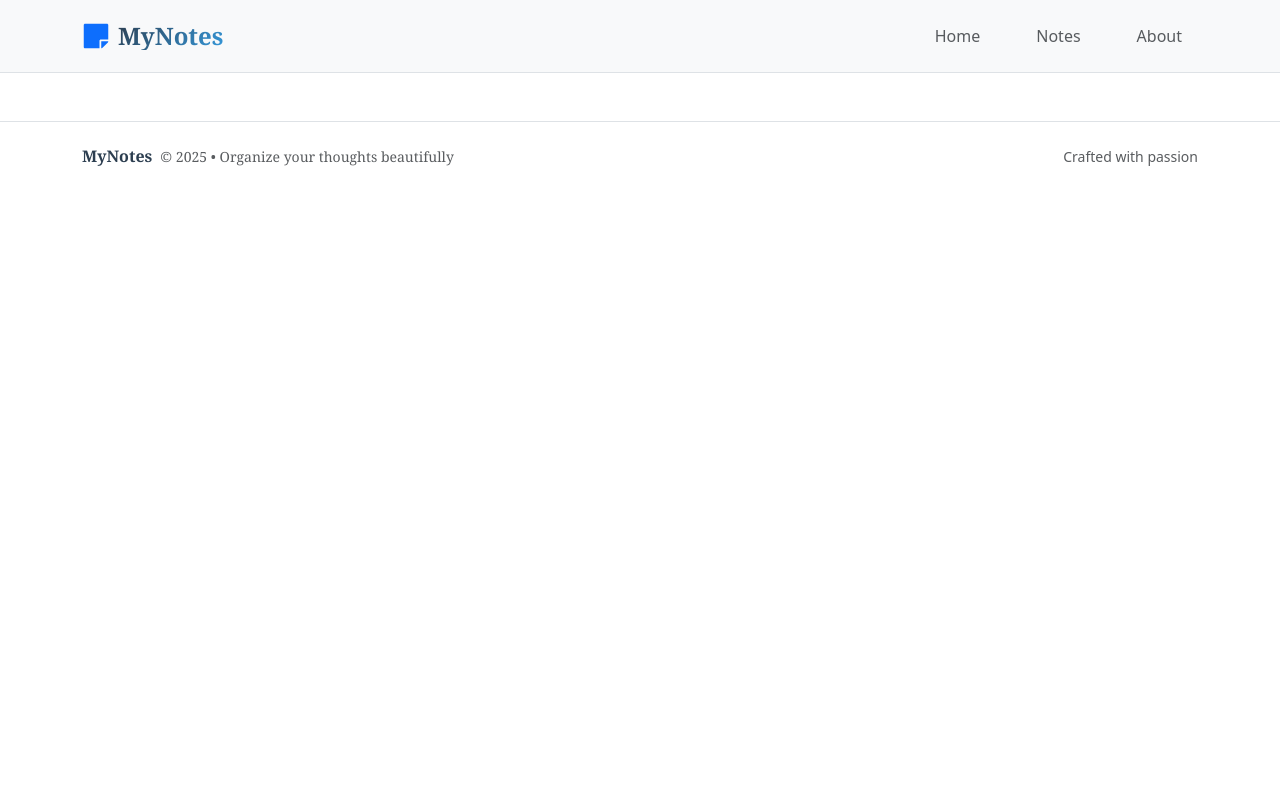
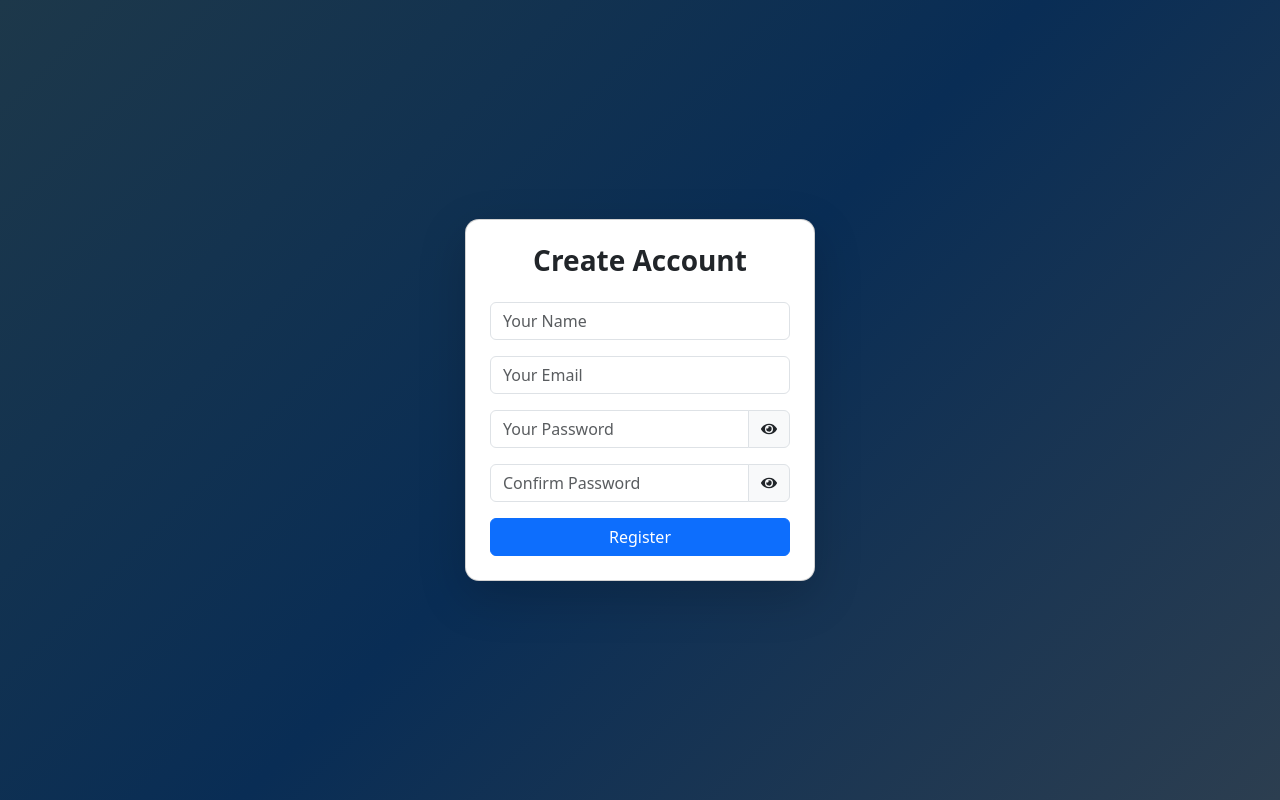
Before and after one commit to dev-suryajith/MyNotes-Frontend, a React (Vite) app: page /register in a window 1280 px wide. Built offline with nearby package versions, Linux system fonts and the light colour scheme.

Commit message:
User Login-Register Added

```diff
--- a/src/App.jsx
+++ b/src/App.jsx
@@ -2,12 +2,13 @@ import LetterPad from "./components/LetterPad"
 import 'bootstrap/dist/css/bootstrap.min.css';
 import 'react-toastify/dist/ReactToastify.css';
 import NoteList from "./components/NoteList";
-import { Route, Routes } from 'react-router-dom';
+import { Route, Routes, useLocation } from 'react-router-dom';
 import { useState } from "react";
 import Header from "./components/Header";
 import Home from "./components/Home";
 import Footer from "./components/Footer";
 import About from "./components/About";
+import LoginRegister from "./components/LoginRegister";
 
 function App() {
   const [editData, setEditData] = useState({
@@ -15,16 +16,21 @@ function App() {
     data: ""
   })
   const [gotoNotepad, setGoToNotePad] = useState(false)
+
+  const location = useLocation();
+  const isAuthPage = location.pathname === "/login" || location.pathname === "/register";
   return (
     <>
-      <Header />
+      {!isAuthPage && <Header />}
       <Routes>
         <Route path='/' element={<Home setGoToNotePad={setGoToNotePad} />} />
-        <Route path='/about' element={<About/>} />
+        <Route path='/about' element={<About />} />
         <Route path='/notepad' element={<LetterPad editData={editData} gotoNotepad={gotoNotepad} />} />
         <Route path='/notes' element={<NoteList setEditData={setEditData} />} />
+        <Route path='/login' element={<LoginRegister login />} />
+        <Route path='/register' element={<LoginRegister />} />
       </Routes>
-      <Footer/>
+      {!isAuthPage && <Footer />}
     </>
   )
 }
--- a/src/components/Header.jsx
+++ b/src/components/Header.jsx
@@ -1,12 +1,26 @@
 import React from "react";
-import { Link, NavLink } from "react-router-dom";
+import { Link, NavLink, useNavigate } from "react-router-dom";
 import { FaStickyNote } from "react-icons/fa";
 
 const Header = () => {
+
+  const navigate = useNavigate();
+
+  // Check if user exists in localStorage
+  const user = localStorage.getItem("NoteUser");
+  const isLoggedIn = !!user;
+
+  // Logout function
+  const handleLogout = () => {
+    localStorage.removeItem("NoteUser"); // remove stored user
+    navigate("/login");                  // redirect
+  };
+
   return (
     <header className="border-bottom py-3" style={{ backgroundColor: "#f8f9fa" }}>
       <div className="container">
         <div className="d-flex justify-content-between align-items-center">
+
           {/* Logo */}
           <Link
             to="/"
@@ -29,20 +43,18 @@ const Header = () => {
 
           {/* Navigation */}
           <nav className="d-flex gap-4 align-items-center">
+
             <NavLink
               to="/"
               className={({ isActive }) =>
                 `text-decoration-none px-3 py-2 rounded-pill transition-all ${
-                  isActive
-                    ? "text-white fw-semibold"
-                    : "text-muted"
+                  isActive ? "text-white fw-semibold" : "text-muted"
                 }`
               }
               style={({ isActive }) => ({
                 background: isActive
                   ? "linear-gradient(135deg, #3498db 0%, #2c3e50 100%)"
                   : "transparent",
-                transition: "all 0.3s ease"
               })}
             >
               Home
@@ -52,16 +64,13 @@ const Header = () => {
               to="/notes"
               className={({ isActive }) =>
                 `text-decoration-none px-3 py-2 rounded-pill transition-all ${
-                  isActive
-                    ? "text-white fw-semibold"
-                    : "text-muted"
+                  isActive ? "text-white fw-semibold" : "text-muted"
                 }`
               }
               style={({ isActive }) => ({
                 background: isActive
                   ? "linear-gradient(135deg, #3498db 0%, #2c3e50 100%)"
                   : "transparent",
-                transition: "all 0.3s ease"
               })}
             >
               Notes
@@ -71,20 +80,35 @@ const Header = () => {
               to="/about"
               className={({ isActive }) =>
                 `text-decoration-none px-3 py-2 rounded-pill transition-all ${
-                  isActive
-                    ? "text-white fw-semibold"
-                    : "text-muted"
+                  isActive ? "text-white fw-semibold" : "text-muted"
                 }`
               }
               style={({ isActive }) => ({
                 background: isActive
                   ? "linear-gradient(135deg, #3498db 0%, #2c3e50 100%)"
                   : "transparent",
-                transition: "all 0.3s ease"
               })}
             >
               About
             </NavLink>
+
+            {/* Login / Logout Button */}
+            {!isLoggedIn ? (
+              <NavLink
+                to="/login"
+                className="text-decoration-none px-3 py-2 rounded-pill text-muted"
+              >
+                Login
+              </NavLink>
+            ) : (
+              <button
+                onClick={handleLogout}
+                className="btn btn-danger px-3 py-2 rounded-pill"
+              >
+                Logout
+              </button>
+            )}
+
           </nav>
         </div>
       </div>
--- /dev/null
+++ b/src/components/LoginRegister.jsx
@@ -0,0 +1,172 @@
+import { useEffect, useState } from "react";
+import { FaEye, FaEyeSlash } from "react-icons/fa";
+import { useNavigate } from "react-router-dom";
+import { loginUserApi, registerUserApi } from "../services/allAPI";
+
+function LoginRegister({ login }) {
+    const navigate = useNavigate();
+
+    const [userDetails, setUserDetails] = useState({
+        name: "",
+        email: "",
+        password: "",
+    });
+
+    const [confirmPassword, setConfirmPassword] = useState("");
+
+    const [showPassword, setShowPassword] = useState(false);
+    const [showConfirmPassword, setShowConfirmPassword] = useState(false);
+
+    // Auto-login if user already stored
+    useEffect(() => {
+        const storedUser = localStorage.getItem("NoteUser");
+        if (storedUser) {
+            navigate("/notes");
+        }
+    }, []);
+
+    // ---------- LOGIN ----------
+    const handleLogin = async () => {
+        const { email, password } = userDetails;
+
+        if (!email || !password) {
+            alert("Please fill all fields");
+            return;
+        }
+
+        try {
+            const response = await loginUserApi({ email, password });
+
+            if (response.status === 200) {
+                alert("Login Successful 🎉");
+                localStorage.setItem("NoteUser", JSON.stringify(response.data));
+                navigate("/notes");
+            }
+        } catch (error) {
+            alert("Invalid email or password!");
+            console.error("Login Error →", error);
+        }
+    };
+
+    // ---------- REGISTER ----------
+    const handleRegister = async () => {
+        const { name, email, password } = userDetails;
+
+        if (!name || !email || !password || !confirmPassword) {
+            alert("Please fill all fields");
+            return;
+        }
+
+        if (password !== confirmPassword) {
+            alert("Passwords don't match!");
+            return;
+        }
+
+        try {
+            const response = await registerUserApi(userDetails);
+
+            if (response.status === 200 || response.status === 201) {
+                alert("Registration Successful 🎉");
+                localStorage.setItem("NoteUser", JSON.stringify(response.data));
+                navigate("/notes");
+            }
+        } catch (error) {
+            if (error?.response?.status === 409) {
+                alert("User already exists. Please Login.");
+            } else {
+                alert("Something went wrong while registering.");
+                console.error("Registration Error →", error);
+            }
+        }
+    };
+
+    return (
+        <div
+            className="d-flex justify-content-center align-items-center"
+            style={{
+                width: "100%",
+                height: "100vh",
+                background: "linear-gradient(135deg,#1d384a 0%,#092d55 50%, #2c3e50 100%)",
+            }}
+        >
+            <div
+                className="card p-4 shadow-lg"
+                style={{ width: "350px", borderRadius: "14px" }}
+            >
+                <h3 className="text-center mb-4 fw-bold">
+                    {login ? "Login" : "Create Account"}
+                </h3>
+
+                {/* Name (Only Register) */}
+                {!login && (
+                    <input
+                        type="text"
+                        className="form-control mb-3"
+                        placeholder="Your Name"
+                        onChange={(e) =>
+                            setUserDetails({ ...userDetails, name: e.target.value })
+                        }
+                    />
+                )}
+
+                {/* Email */}
+                <input
+                    type="email"
+                    className="form-control mb-3"
+                    placeholder="Your Email"
+                    onChange={(e) =>
+                        setUserDetails({ ...userDetails, email: e.target.value })
+                    }
+                />
+
+                {/* Password */}
+                <div className="input-group mb-3">
+                    <input
+                        type={showPassword ? "text" : "password"}
+                        className="form-control"
+                        placeholder="Your Password"
+                        onChange={(e) =>
+                            setUserDetails({ ...userDetails, password: e.target.value })
+                        }
+                    />
+                    <span
+                        className="input-group-text"
+                        style={{ cursor: "pointer" }}
+                        onClick={() => setShowPassword(!showPassword)}
+                    >
+                        {showPassword ? <FaEyeSlash /> : <FaEye />}
+                    </span>
+                </div>
+
+                {/* Confirm Password (Only Register) */}
+                {!login && (
+                    <div className="input-group mb-3">
+                        <input
+                            type={showConfirmPassword ? "text" : "password"}
+                            className="form-control"
+                            placeholder="Confirm Password"
+                            onChange={(e) => setConfirmPassword(e.target.value)}
+                        />
+                        <span
+                            className="input-group-text"
+                            style={{ cursor: "pointer" }}
+                            onClick={() => setShowConfirmPassword(!showConfirmPassword)}
+                        >
+                            {showConfirmPassword ? <FaEyeSlash /> : <FaEye />}
+                        </span>
+                    </div>
+                )}
+
+                {/* Button */}
+                <button
+                    className="btn btn-primary w-100"
+                    onClick={login ? handleLogin : handleRegister}
+                >
+                    {login ? "Login" : "Register"}
+                </button>
+            </div>
+        </div>
+    );
+}
+
+export default LoginRegister;
--- a/src/components/NoteList.jsx
+++ b/src/components/NoteList.jsx
@@ -47,12 +47,18 @@ function NoteList({ setEditData }) {
         toast(message, toastConfig);
     }
   };
-
+  const loggedUser = JSON.parse(localStorage.getItem('NoteUser'))
+  const loggedUserID = (loggedUser?.id)
+  // console.log(loggedUserID)
   // Fetch all notes
   const getNotes = async () => {
     try {
       const res = await getAllNotesApi();
-      setAllNotes(res.data);
+      const userNotes = res.data.filter(
+        (note) => note.userID === loggedUserID
+      );
+
+      setAllNotes(userNotes);
     } catch (error) {
       console.error("Error fetching notes:", error);
       showToast("Failed to load notes. Please try again.", "error");
@@ -137,10 +143,14 @@ function NoteList({ setEditData }) {
   };
 
   const handleCreateNote = () => {
-    setEditData(null);
+  if (loggedUserID) {
     navigate("/notepad");
     showToast("Creating new note...", "info");
+  } else {
+    showToast("Please Login!", "info");
+  }
 };
+
 
 const handleSearchClear = () => {
   if (searchTerm) {
--- a/src/services/serverURL.js
+++ b/src/services/serverURL.js
@@ -1,4 +1,4 @@
-// const BASEURL = "http://localhost:3000"
-const BASEURL = "https://mynotes-backend-eky4.onrender.com"
+const BASEURL = "http://localhost:3000"
+// const BASEURL = "https://mynotes-backend-eky4.onrender.com"
 
 export default BASEURL
```
Also changed, not shown: src/components/LetterPad.jsx (+18 -4 lines), src/services/allAPI.js (+18 -6 lines). Lines whose indentation alone changed are shown as unchanged.
